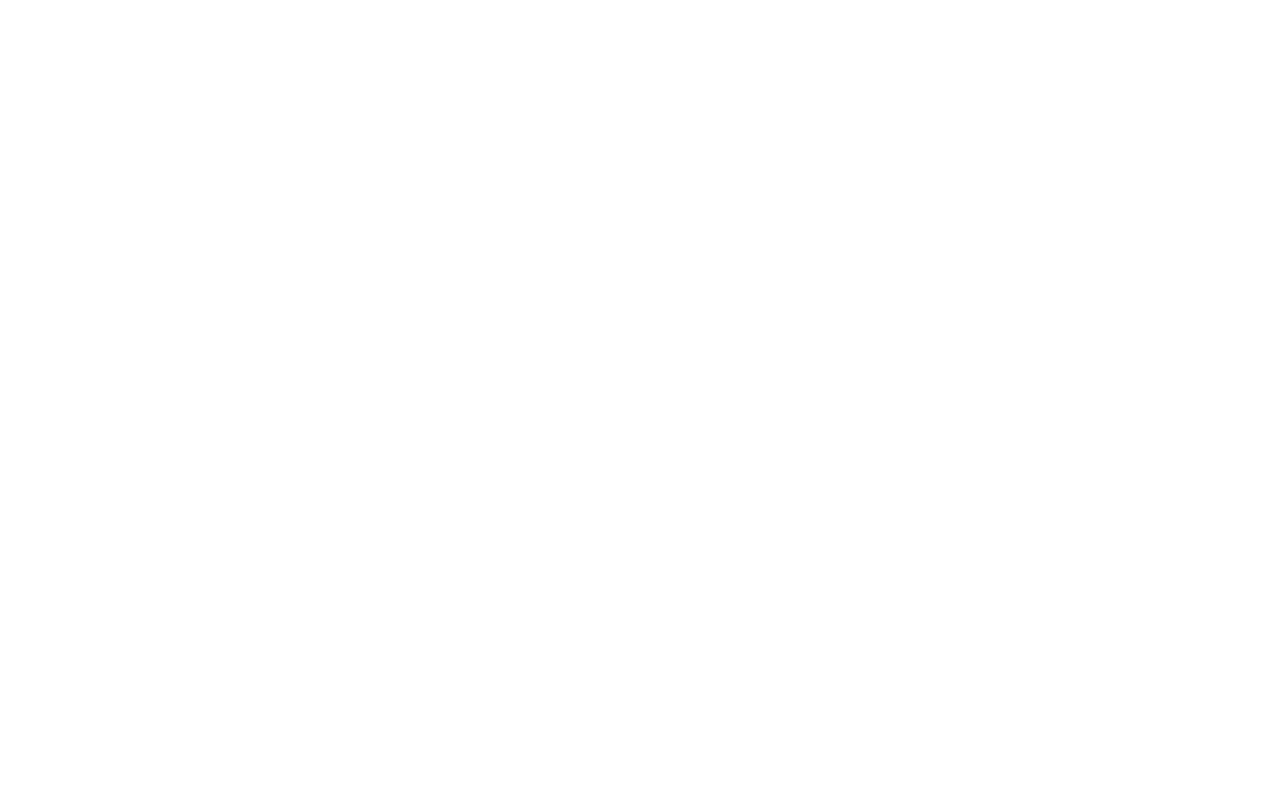
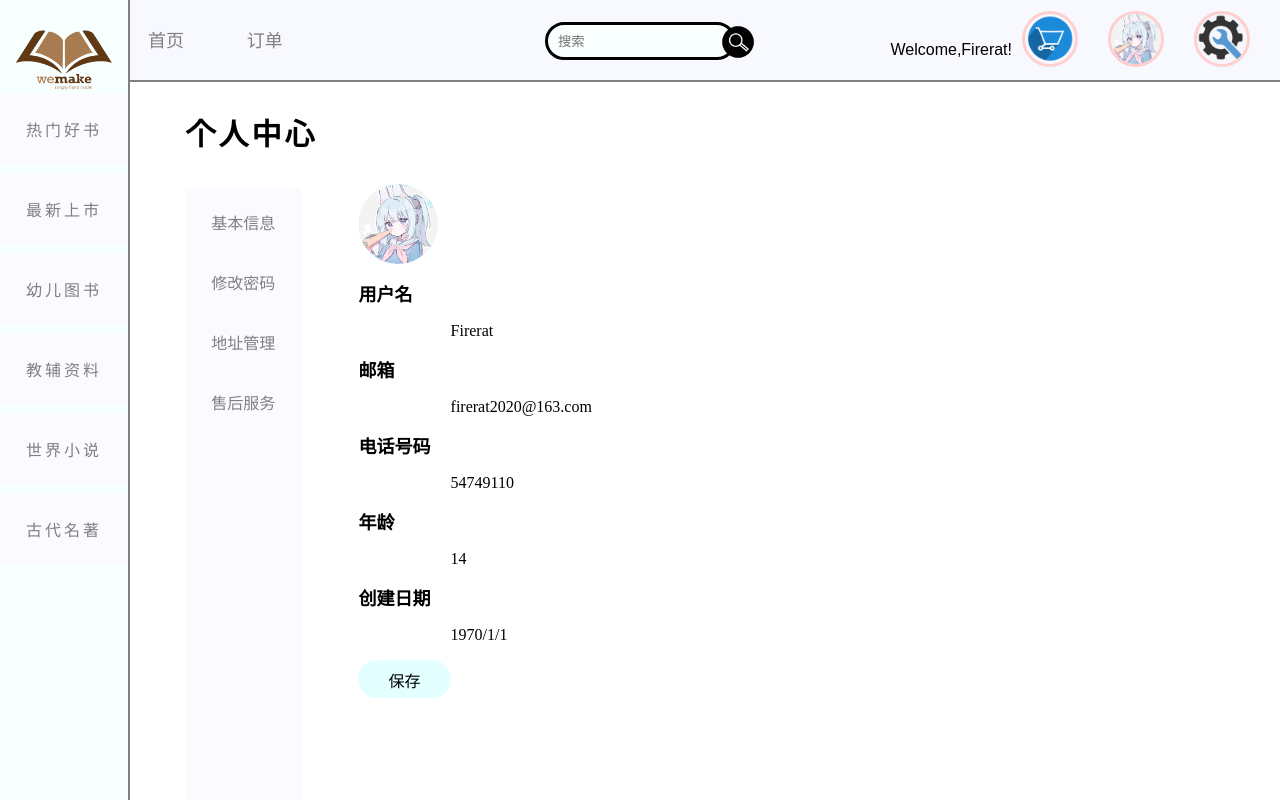
Before and after one commit to Fireratt/BookStore, a React (Create React App) app: page /Information in a window 1280 px wide. Before the commit this address had no page. Built offline with nearby package versions, Linux system fonts and the light colour scheme.

Commit message:
Finish the information's change pwd and basic information page

```diff
--- a/src/App.js
+++ b/src/App.js
@@ -6,6 +6,7 @@
 import BookDetail from './BookDetail/BookDetail';
 import CartPage from './CartPage/Cart';
 import OrderPage from './Order/order';
+import InformationPage from './View/Information';
 const SideData = [
   {name : "热门好书"} ,
   {name : "最新上市"} ,
@@ -25,6 +26,7 @@
         <Route path='/BookDetail/*' element={<BookDetail data={SideData}/>}/>
         <Route path='/Cart' element={<CartPage data={SideData}/>}/>
         <Route path='/Orders' element={<OrderPage data={SideData}/>}/>
+        <Route path='/Information' element={<InformationPage data={SideData}/>}/>
       </Routes>
     </BrowserRouter>
   );
--- a/src/Order/OrderUnit.js
+++ b/src/Order/OrderUnit.js
@@ -1,6 +1,7 @@
 import React from "react";
 import removeSpc from "../tools/removeSpc";
 import "./OrderUnit.css"
+import "../Page.css"
 function OrderUnit(props)
 {
     const nameWithoutSpc = removeSpc(props.name) ;
@@ -20,7 +21,7 @@
                 实付款：
                 <span className="OrderUnit_TruePaid">{props.paid}￥ </span>
             </p>
-            <label className="OrderUnit_Service"> 申请售后服务 </label>
+            <label className="OrderUnit_Service Page_Btn"> 申请售后服务 </label>
         </div>
     )
 }
--- a/src/Page.css
+++ b/src/Page.css
@@ -56,3 +56,138 @@
     text-align:left;
     padding-left: 5%;
 }
+
+.Page_Btn
+{
+    text-align: center;
+
+    display: block;
+    height: 30px;
+    width: 10%;
+    padding-top: 8px;
+
+    background-color: rgba(224, 255, 255, 0.9);
+    border: none;
+    border-radius: 20px;
+
+    overflow: hidden;
+    cursor: pointer;
+}
+
+#Information_SideBar
+{
+    position: absolute ;
+    left: 0;
+    top: 15%;
+    /* background-color: green; */
+    background-color: rgba(250, 250, 255, 1);
+    margin-left: 5%;
+
+    width: 10%;
+    height: 85%;
+}
+
+#Information_View
+{
+    position: absolute;
+    left:20% ;
+    width: 80%;
+
+}
+
+.Information_SideBtn
+{
+    height: 50px ;
+    line-height: 50px;
+    text-align: center ;
+    margin-top: 10px;
+    color: grey;
+
+    /* border: 1px solid black ;  */
+    cursor: pointer;
+
+}
+
+.EditableText
+{
+    padding-left: 10%;
+    font-size: medium ;
+    font-family: Microsoft Yahei ,STXihei;
+}
+
+.EditableText_Edit
+{
+    font-size: medium;
+    margin-block-start: calc(1em - 1px ) ;
+    margin-block-end: calc(1em - 1px );
+    font-family: Microsoft Yahei ,STXihei;
+    border: 1px solid black;
+}
+
+.Information_Tag
+{
+    font-size: large ;
+    font-family: Microsoft Yahei ,STXihei;
+
+    font-weight: bold;
+
+    text-align:left;
+
+}
+
+#Information_UploadHead
+{
+    display: none;
+}
+
+#Information_HeadPortrait
+{
+    display: block;
+    width: 80px ;
+    height: 80px;
+    border-radius: 50%;
+    /* background-color: rgba(0,0,0,0.8); */
+    object-fit: contain;
+}
+
+#Information_Filter
+{
+    text-align: center ;
+    position: absolute;
+    line-height: 80px ;
+    display: block;
+    width: 80px ;
+    height: 80px;
+    border-radius: 50%;
+    color: white;
+    font-weight: lighter;
+    background-color: rgba(0,0,0,0.4);
+
+}
+
+#Information_UploadLabel
+{
+    display: block;
+    width: 80px ;
+    height: 80px;
+    border-radius: 50%;
+    cursor: pointer;
+
+}
+
+.Page_Submit
+{
+    display: none;
+}
+
+.Information_InputForm
+{
+    width: 50%;
+    height: 50px;
+    margin-bottom: 30px;
+
+    border-radius: 30px;
+    padding-left: 5%;
+
+    border: 1px solid grey;
+}
--- /dev/null
+++ b/src/View/ChangePW.js
@@ -0,0 +1,18 @@
+import React from "react";
+
+function ChangePWPage()
+{
+    return(
+        <div id = "ChangePW">
+            <form>
+                <input type="password" placeholder="原密码" className="Information_InputForm"></input>
+                <input type="password" placeholder="新密码" className="Information_InputForm"></input>
+                <input type="password" placeholder="重复新密码" className="Information_InputForm"></input>
+                <label htmlFor="ChangePW_Submit" className="Page_Btn"> 提交 </label>
+                <input type="submit" id = "ChangePW_Submit" className="Page_Submit"></input>
+            </form>
+        </div>
+    )
+}
+
+export default ChangePWPage ;
--- /dev/null
+++ b/src/View/Information.js
@@ -0,0 +1,56 @@
+import React,{useState} from "react";
+import TopBar from "../component/topBar";
+import SideBar from "../component/sidebar";
+import "../css/ContentBlock.css"
+import "../Page.css"
+import EditableText from "../component/editableText";
+import InformationManage from "./InformationManage";
+import ChangePWPage from "./ChangePW";
+function InformationPage(props)
+{
+    let [displaying,setDisplaying] = useState(0) ;  // use to change the tag of this page ;
+    const data = {
+        Name : "Firerat" ,
+        Number : 54749110  ,
+        Mail : "firerat2020@163.com" ,
+        Age : 14 ,
+        Date : "1970/1/1"  ,
+        Head : "/Source/HeadPortrait.png"
+    }
+    const location = [
+        {location : "东川路800号"} ,
+        {location : "东川路800号"} ,
+        {location : "东川路800号"} ,
+    ]
+    return(
+        <div id ="InformationPage">
+            <TopBar/>
+            <SideBar data = {props.data}/>
+            <div className="ContentBlock">
+                <p className="Page_Title"> 个人中心 </p>
+                <div id = "Information_SideBar">
+                    <div id = "Information_Basic" className="Information_SideBtn" onClick={()=>setDisplaying(0)}>
+                        基本信息
+                    </div>
+                    <div id = "Information_ChangePwd" className="Information_SideBtn" onClick={()=>setDisplaying(1)}>
+                        修改密码
+                    </div>
+                    <div id = "Information_Location" className="Information_SideBtn" onClick={()=>setDisplaying(2)}>
+                        地址管理
+                    </div>
+                    <div id = "Information_AfterService" className="Information_SideBtn" onClick={()=>setDisplaying(3)}>
+                        售后服务
+                    </div>
+                </div>
+                <div id = "Information_View">
+                    {displaying===0 && <InformationManage data = {data}/>}
+                    {displaying===1 && <ChangePWPage/>}
+                    {displaying===2 && <InformationManage data = {data}/>}
+                    {displaying===3 && <InformationManage data = {data}/>}
+                </div>
+            </div>
+        </div>
+    )
+}
+
+export default InformationPage ;
--- /dev/null
+++ b/src/View/InformationManage.js
@@ -0,0 +1,52 @@
+import React, { useState } from "react";
+import EditableText from "../component/editableText";
+import "../Page.css"
+function InformationManage(props)
+{
+    const data = props.data ;
+    const [isMouseOnHead,setHead] = useState(false) ;
+    const hover = ()=>
+    {
+        setHead(true) ;
+    }
+    const leave = ()=>
+    {
+        setHead(false) ;
+    }
+    return(
+        <div id = "InformationManage" className="Information_SubContent">
+            <label htmlFor="Information_UploadHead" onMouseEnter={hover} onMouseLeave={leave} id = "Information_UploadLabel">
+                {isMouseOnHead && <div id = "Information_Filter"> 上传头像 </div>}
+                <img id = "Information_HeadPortrait" src={data.Head} />
+            </label>
+            <input type="file" id = "Information_UploadHead" accept=".png,.jpg"/>
+            <p id = "Information_Name">
+               <span className="Information_Tag"> 用户名
+                </span>
+                <EditableText content = {data.Name}/>
+            </p>
+            <p id = "Information_Mail">
+               <span className="Information_Tag"> 邮箱
+                </span>
+                <EditableText content = {data.Mail}/>
+            </p>
+            <p id = "Information_Phone">
+               <span className="Information_Tag" > 电话号码
+                </span>
+                <EditableText content = {data.Number}/>
+            </p>
+            <p id = "Information_Age">
+               <span className="Information_Tag"> 年龄
+                </span>
+                <EditableText content = {data.Age}/>
+            </p>
+            <p id = "Information_Date">
+               <span className="Information_Tag"> 创建日期
+                </span>
+                <EditableText content = {data.Date}/>
+            </p>
+            <label className="Information_Btn Page_Btn"> 保存 </label>
+        </div>
+    )
+}
+export default InformationManage ;
--- /dev/null
+++ b/src/component/editableText.js
@@ -0,0 +1,35 @@
+import React, { useState } from "react";
+
+function EditableText(props)
+{
+    let [isToggle,setToggle] = useState(true) ;
+    let [name,setName] = useState(props.content) ;
+    // function content()
+    // {
+    //     return (
+    //         <p> {name} </p>
+    //     )
+    // }
+    function changeState()
+    {
+        setToggle(!isToggle) ;
+    }
+    function restore(event)         // If it is "Enter" , restore the status of the input .
+    {
+        if(event.key === 'Enter' || event.key ==='Escape')
+        {
+            changeState() ;
+        }
+    }
+    return(
+        <div id = {props.id} className="EditableText">
+            {isToggle && <p onDoubleClick={changeState} className="EditableText_P"> {name} </p> }
+            {!isToggle && <input type="text" value={name}
+            onChange={(event)=>setName(event.currentTarget.value)}
+            onKeyDown={restore}
+            className="EditableText_Edit"/> }
+        </div>
+    )
+}
+
+export default EditableText ;
--- a/src/component/topBar.js
+++ b/src/component/topBar.js
@@ -7,7 +7,9 @@
         <div id="TopBar">
             <p>
             <img id="Settings" src="/Source/Setting.png" alt="Settings" className="TopButton"/>
-            <img id="HeadPortrait" src="/Source/HeadPortrait.png" alt="My head" className="TopButton"/>
+            <Link to="/Information">
+                <img id="HeadPortrait" src="/Source/HeadPortrait.png" alt="My head" className="TopButton"/>
+            </Link>
             <Link to="/Cart">
                 <img id="Cart" src="/Source/Cart.png" alt="My Cart" className="TopButton" />
             </Link>
```
Also changed, not shown: src/View/LocationManage.js (added, +8 -0 lines), src/component/Components.css (added, +12 -0 lines), src/component/Location.js (added).
